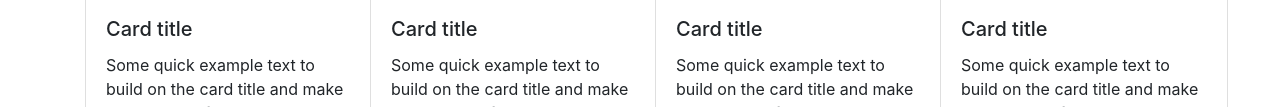
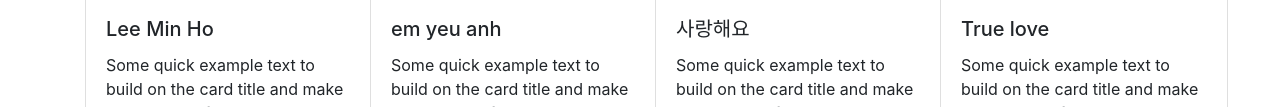
Before and after one commit to legobitna/bao-startup, a plain HTML site: page index.html in a window 1280 px wide. Shown: the part 677-784 px from the top of the page. Drawn offline with nearby package versions, Linux system fonts and the light colour scheme.

Commit message:
change the card title

```diff
--- a/index.html
+++ b/index.html
@@ -58,7 +58,7 @@
           <div class="col-md-3 col-sm-6 col-xs-12"><div class="card" style="width: 18rem;">
             <img src="https://cuoifly.tuoitre.vn/820/0/ttc/r/2020/04/27/hong-que-me-sang-vi-ve-dep-cua-lee-min-ho-em-se-cho-truoc-cua-nha-anh-85250a-1588003308.jpg" class="card-img-top" alt="...">
             <div class="card-body">
-              <h5 class="card-title">Card title</h5>
+              <h5 class="card-title">Lee Min Ho</h5>
               <p class="card-text">Some quick example text to build on the card title and make up the bulk of the card's content.</p>
               <a href="#" class="btn btn-primary">Go somewhere</a>
             </div>
@@ -66,7 +66,7 @@
           <div class="col-md-3 col-sm-6 col-xs-12"><div class="card" style="width: 18rem;">
             <img src="https://cuoifly.tuoitre.vn/820/0/ttc/r/2020/04/27/hong-que-me-sang-vi-ve-dep-cua-lee-min-ho-em-se-cho-truoc-cua-nha-anh-85250a-1588003308.jpg" class="card-img-top" alt="...">
             <div class="card-body">
-              <h5 class="card-title">Card title</h5>
+              <h5 class="card-title">em yeu anh</h5>
               <p class="card-text">Some quick example text to build on the card title and make up the bulk of the card's content.</p>
               <a href="#" class="btn btn-primary">Go somewhere</a>
             </div>
@@ -74,7 +74,7 @@
           <div class="col-md-3 col-sm-6 col-xs-12"><div class="card" style="width: 18rem;">
             <img src="https://cuoifly.tuoitre.vn/820/0/ttc/r/2020/04/27/hong-que-me-sang-vi-ve-dep-cua-lee-min-ho-em-se-cho-truoc-cua-nha-anh-85250a-1588003308.jpg" class="card-img-top" alt="...">
             <div class="card-body">
-              <h5 class="card-title">Card title</h5>
+              <h5 class="card-title">사랑해요</h5>
               <p class="card-text">Some quick example text to build on the card title and make up the bulk of the card's content.</p>
               <a href="#" class="btn btn-primary">Go somewhere</a>
             </div>
@@ -82,7 +82,7 @@
           <div class="col-md-3 col-sm-6 col-xs-12"><div class="card" style="width: 18rem;">
             <img src="https://cuoifly.tuoitre.vn/820/0/ttc/r/2020/04/27/hong-que-me-sang-vi-ve-dep-cua-lee-min-ho-em-se-cho-truoc-cua-nha-anh-85250a-1588003308.jpg" class="card-img-top" alt="...">
             <div class="card-body">
-              <h5 class="card-title">Card title</h5>
+              <h5 class="card-title">True love </h5>
               <p class="card-text">Some quick example text to build on the card title and make up the bulk of the card's content.</p>
               <a href="#" class="btn btn-primary">Go somewhere</a>
             </div>
```
